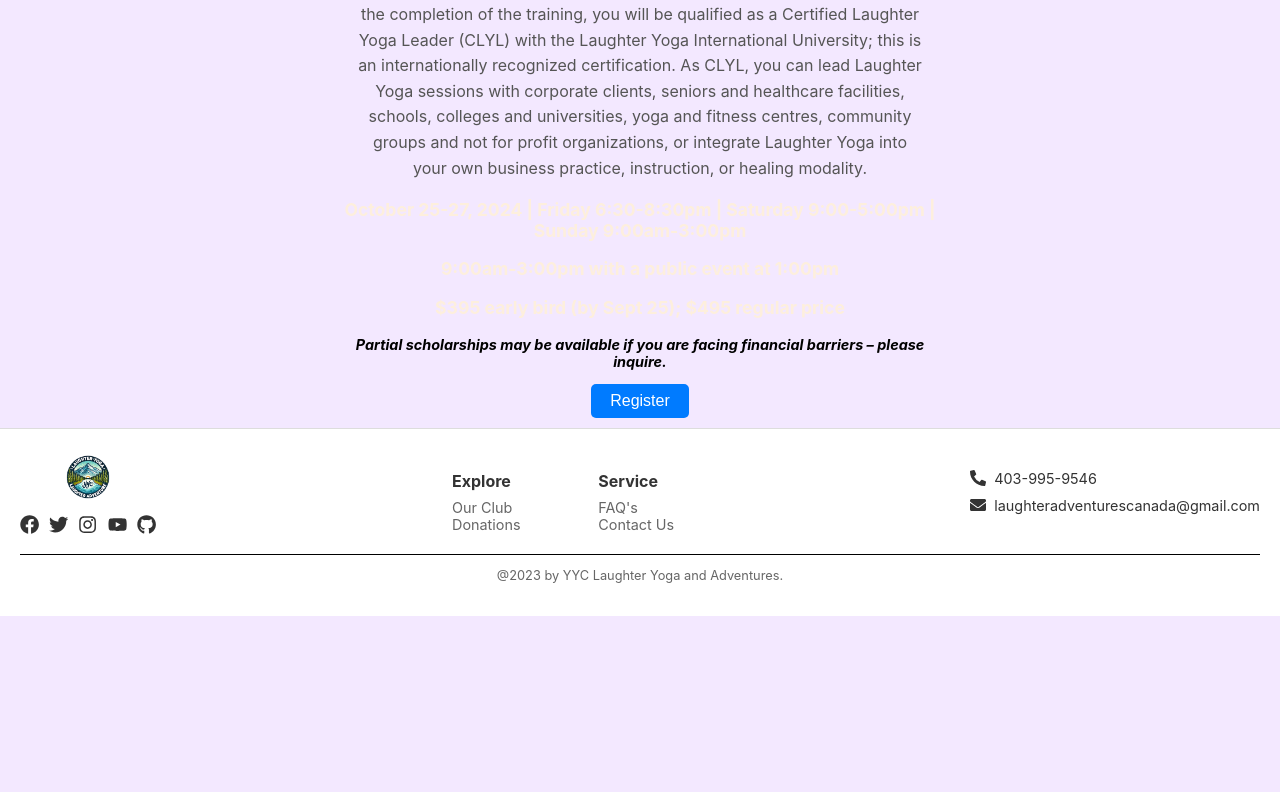
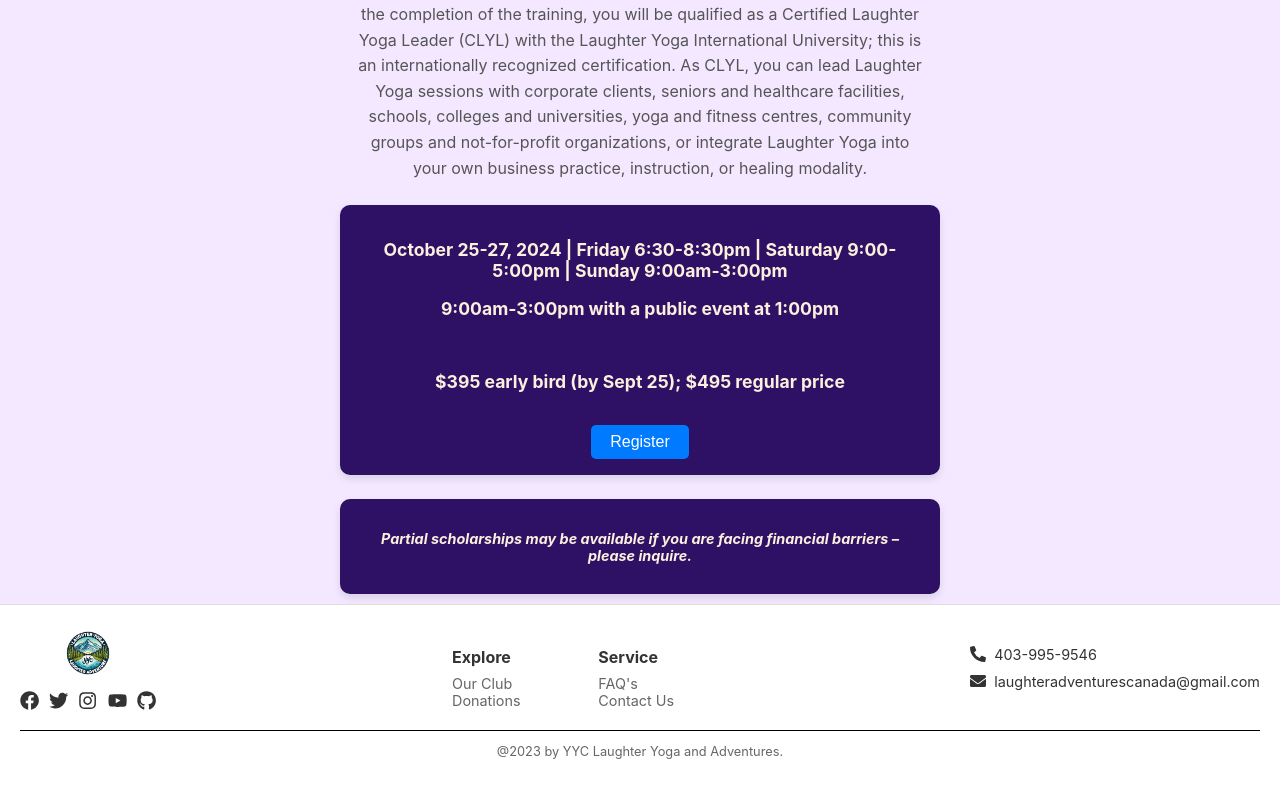
Before and after one commit to sanketsh1v/cly-pern, a React (Create React App) app in the folder client/: page /training in a window 1280 px wide. Shown: the part 631-1423 px from the top of the page. Before the commit the page ends 1247 px from the top, so only its background shows below. Built offline with nearby package versions, Linux system fonts and the light colour scheme.

Commit message:
Update Training.jsx

```diff
--- a/client/src/components/training/Training.jsx
+++ b/client/src/components/training/Training.jsx
@@ -13,9 +13,11 @@ const Training = () => {
         <h3 className="training__title">Certified Laughter Yoga Leader Training</h3>
 
         <p className="training__description">
-          Enrich your life with laughter! Join us for this unique weekend training program that may change the way you live with joy through laughter! After the completion of the training, you will be qualified as a Certified Laughter Yoga Leader (CLYL) with the Laughter Yoga International University; this is an internationally recognized certification. As CLYL, you can lead Laughter Yoga sessions with corporate clients, seniors and healthcare facilities, schools, colleges and universities, yoga and fitness centres, community groups and not for profit organizations, or integrate Laughter Yoga into your own business practice, instruction, or healing modality.
+          Enrich your life with laughter! Join us for this unique weekend training program that may change the way you live with joy through laughter! After the completion of the training, you will be qualified as a Certified Laughter Yoga Leader (CLYL) with the Laughter Yoga International University; this is an internationally recognized certification. As CLYL, you can lead Laughter Yoga sessions with corporate clients, seniors and healthcare facilities, schools, colleges and universities, yoga and fitness centres, community groups and not-for-profit organizations, or integrate Laughter Yoga into your own business practice, instruction, or healing modality.
         </p>
 
+        {/* Box for Schedule, Fee, and Register Button */}
+        <div className="training__details-box">
           <div className="training__schedule">
             <p>October 25-27, 2024 | Friday 6:30-8:30pm | Saturday 9:00-5:00pm | Sunday 9:00am-3:00pm</p>
             <p>9:00am-3:00pm with a public event at 1:00pm</p>
@@ -25,11 +27,15 @@ const Training = () => {
             <p>$395 early bird (by Sept 25); $495 regular price</p>
           </div>
 
+          <button className="training__button">Register</button>
+        </div>
+
+        {/* Separate Box for the Inquire Message */}
+        <div className="training__inquire-box">
           <p className="training__note">
             <strong>Partial scholarships may be available if you are facing financial barriers – please inquire.</strong>
           </p>
-
-        <button className="training__button">Register</button>
+        </div>
       </div>
     </div>
   );
```
Lines whose indentation alone changed are shown as unchanged.
